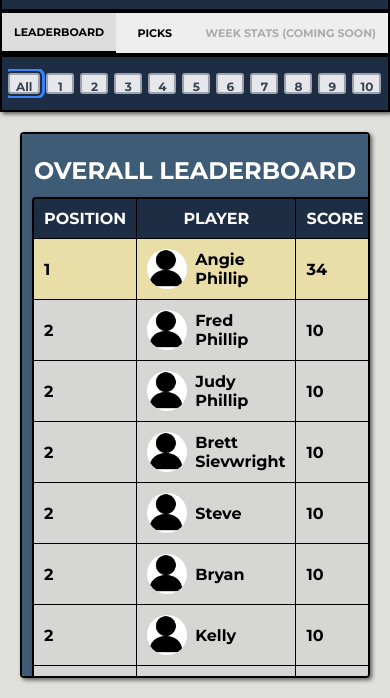
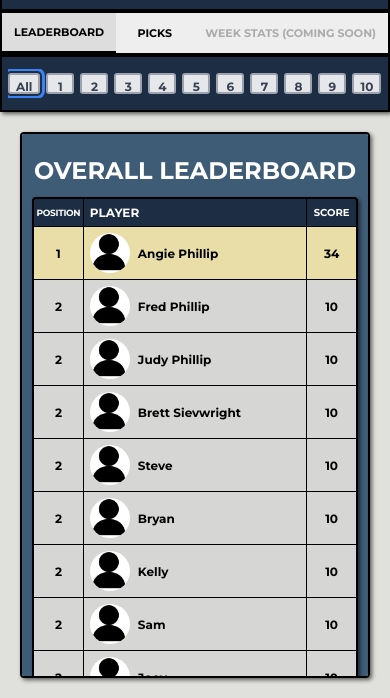
Before and after one commit to rseidl25/pick5, a website with bundled scripts: page public/dashboard.html in a window 390 px wide. Shown: the part 146-844 px from the top of the page. Built offline with nearby package versions, Linux system fonts and the light colour scheme; no server answers.

Commit message:
mobile ui fix

```diff
--- a/src/css/dashboard/dashboard.css
+++ b/src/css/dashboard/dashboard.css
@@ -539,6 +539,8 @@ button, h1, h2, h3, h4, h5, h6, table, input, select {
 .leaderboard-table tr.position-2 td { background: #d6d6d4; }
 .leaderboard-table tr.position-3 td { background: #dac3ab; }
 
+
+
 /* =========================
    Picks Section
    ========================= */
@@ -808,6 +810,86 @@ button, h1, h2, h3, h4, h5, h6, table, input, select {
 }
 
 /* =========================
+   Mobile Leaderboard Column Widths
+   ========================= */
+@media (max-width: 700px) {
+  .leaderboard-table {
+    width: 100% !important;
+    table-layout: fixed;
+    font-size: 13px;
+  }
+
+  .leaderboard-table th,
+  .leaderboard-table td {
+    padding: 6px;
+    font-size: 12px;
+    word-break: break-word;
+    white-space: normal;
+  }
+
+  /* Narrow Position column */
+  .leaderboard-table th:nth-child(1),
+  .leaderboard-table td:nth-child(1) {
+    width: 15%;      /* make smaller */
+    text-align: center;
+  }
+
+  /* Wide Player column */
+  .leaderboard-table th:nth-child(2),
+  .leaderboard-table td:nth-child(2) {
+    width: 70%;      /* give most space to names */
+    text-align: left;
+    white-space: normal;
+    word-break: break-word;
+  }
+
+  /* Narrow Score column */
+  .leaderboard-table th:nth-child(3),
+  .leaderboard-table td:nth-child(3) {
+    width: 15%;      /* make smaller */
+    text-align: center;
+  }
+}
+
+/* =========================
+   Mobile Leaderboard Header Fix
+   ========================= */
+@media (max-width: 700px) {
+  .leaderboard-table th:nth-child(1),  /* Position header */
+  .leaderboard-table th:nth-child(3) { /* Score header */
+    font-size: 10px;   /* smaller text */
+    white-space: nowrap; /* keep it on one line */
+    padding: 4px;       /* tighter padding */
+  }
+
+  .leaderboard-table th:nth-child(2) {
+    font-size: 12px;   /* keep player readable */
+  }
+}
+
+/* =========================
+   Mobile Leaderboard Header Fix (Tighter)
+   ========================= */
+@media (max-width: 700px) {
+  .leaderboard-table th:nth-child(1) { /* Position header */
+    font-size: 9px;         /* even smaller */
+    white-space: nowrap;    /* force one line */
+    padding: 3px 2px;       /* tighter padding */
+    letter-spacing: -0.3px; /* squeeze text slightly */
+  }
+
+  .leaderboard-table th:nth-child(3) { /* Score header */
+    font-size: 10px;
+    white-space: nowrap;
+    padding: 4px 2px;
+  }
+
+  .leaderboard-table th:nth-child(2) { /* Player header */
+    font-size: 12px; /* keep readable */
+  }
+}
+
+/* =========================
    Profile Pictures
    ========================= */
 .profile-pic {
```
